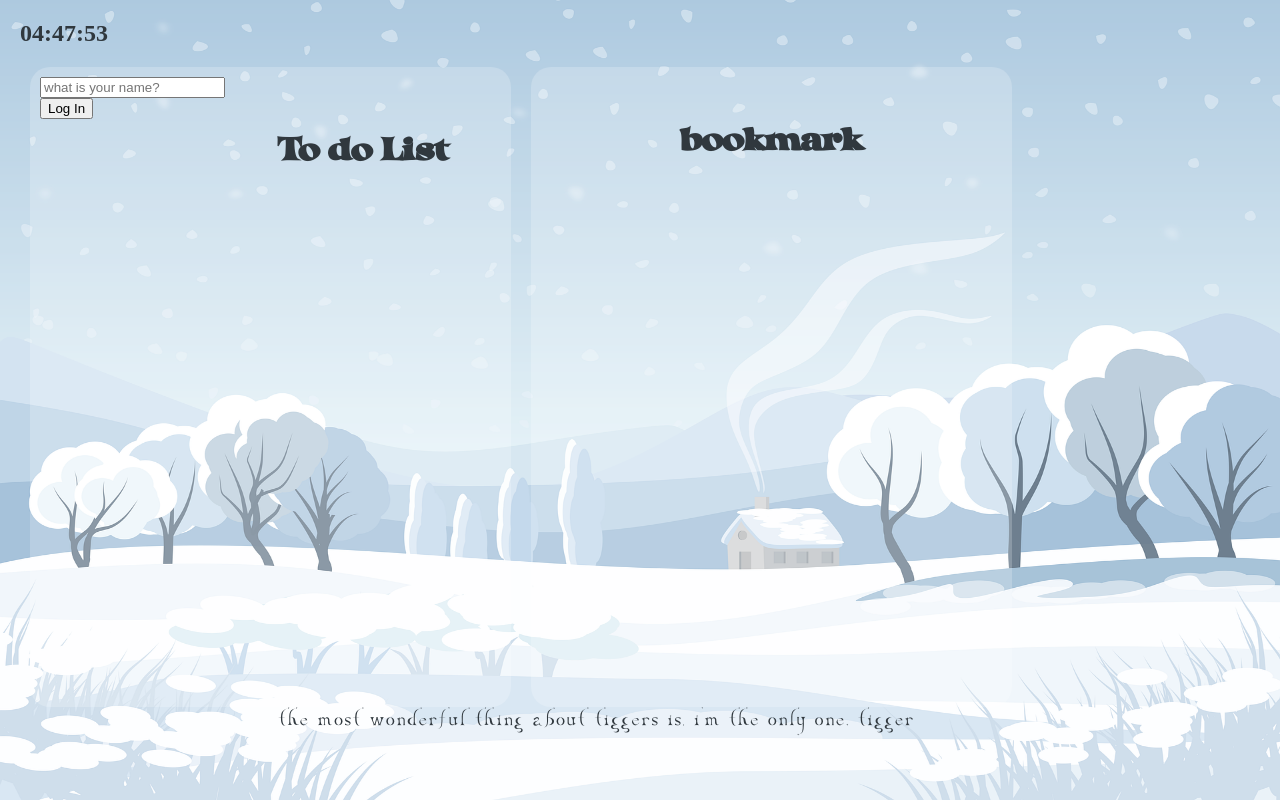
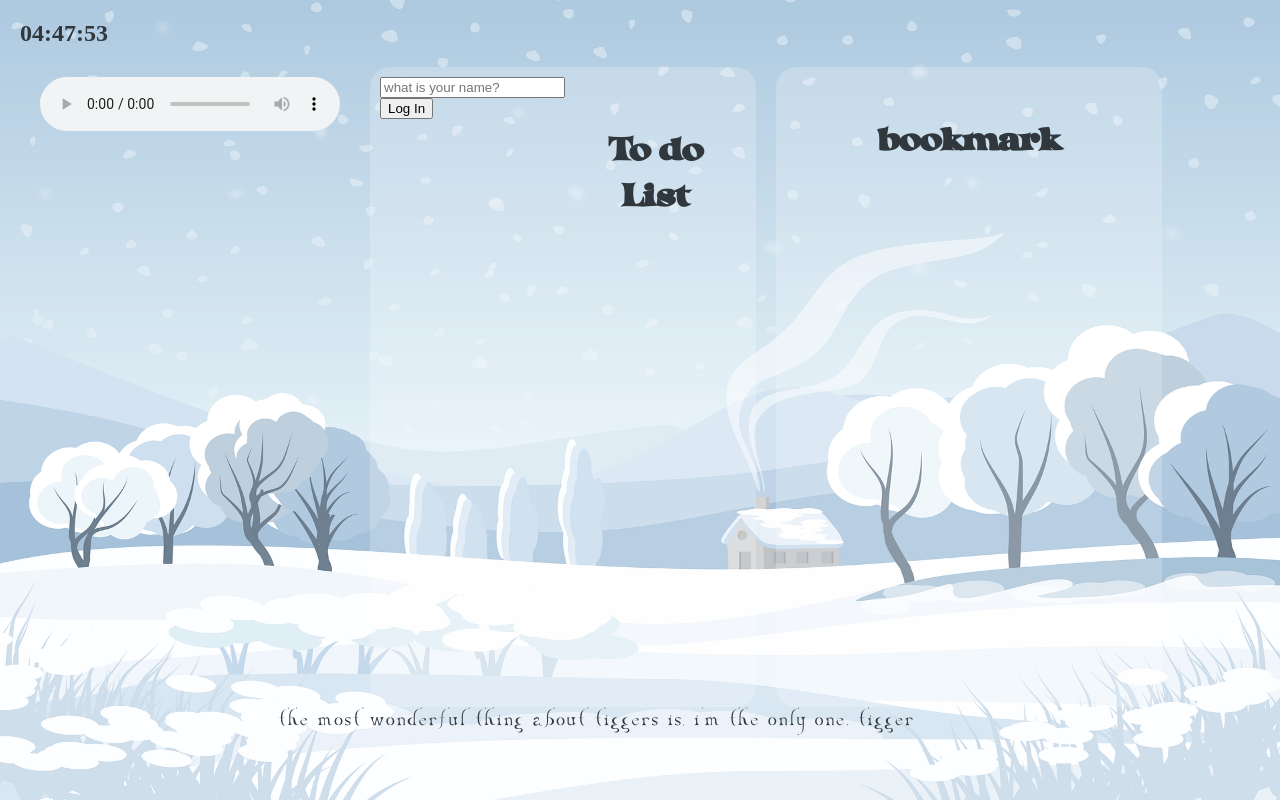
Before and after one commit to wndjs803/momentum, a plain HTML site: page index.html in a window 1280 px wide. Drawn offline with Linux system fonts and the light colour scheme.

Commit message:
Add a background music

```diff
--- a/css/style.css
+++ b/css/style.css
@@ -3,8 +3,6 @@
   src: url("./font/Curvilingus.otf");
 }
 
-* {
-}
 body {
   width: 90vw;
   height: 100vh;
@@ -47,6 +45,9 @@ main {
   width: 20%;
   margin-right: 10px;
   font-family: curv;
+}
+audio {
+  background-color: ;
 }
 main div {
   margin: 0px 10px;
--- a/index.html
+++ b/index.html
@@ -16,7 +16,15 @@
       </div>
     </header>
     <main>
-      <h1 class="hidden" id="greeting"></h1>
+      <div class="greeting">
+        <h1 class="hidden" id="greeting"></h1>
+        <audio
+          src="music/winter-mood-127053.mp3"
+          loop
+          controls
+          autoplay
+        ></audio>
+      </div>
       <div class="todo">
         <form id="login-form" class="hidden">
           <input
```
Also changed, not shown: 4 other files.
